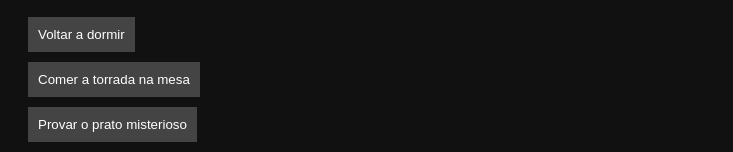
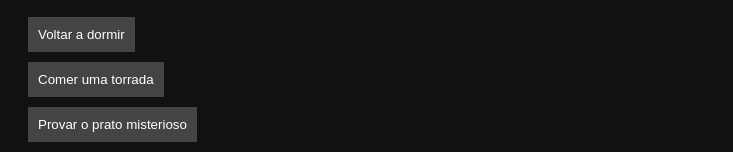
Before and after one commit to mekxl/Igorodevoradodetoletes, a plain HTML site: page index.html in a window 1280 px wide. Shown: the part 128-280 px from the top of the page, without its empty margins (0-733 px from the left). Drawn offline with Linux system fonts and the light colour scheme.

Commit message:
Update index.html

```diff
--- a/index.html
+++ b/index.html
@@ -53,7 +53,7 @@
         "Você acorda em um quarto escuro com um cheiro estranho no ar.\nIgor, o que você faz?",
         [
           { texto: 'Voltar a dormir', acao: dormir },
-          { texto: 'Comer a torrada na mesa', acao: torrada },
+          { texto: 'Comer uma torrada', acao: torrada },
           { texto: 'Provar o prato misterioso', acao: pratoMisterioso }
         ]
       );
```
